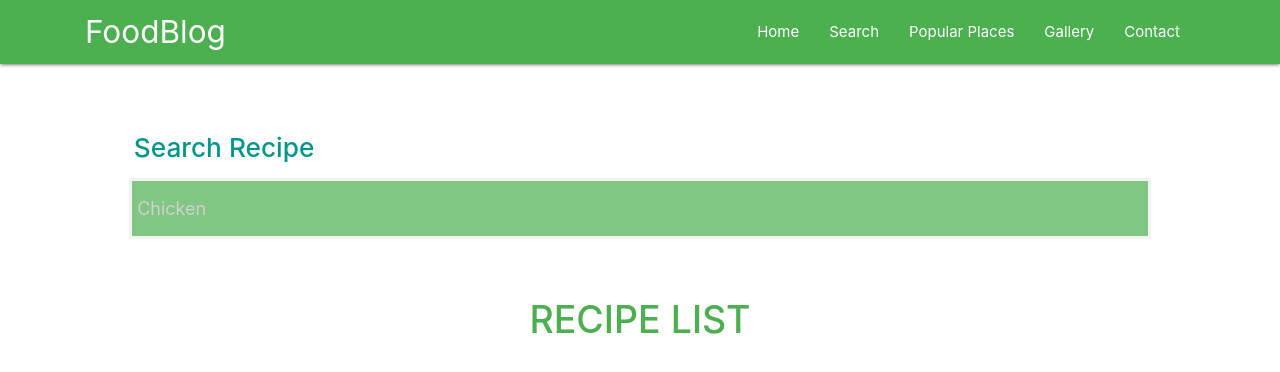
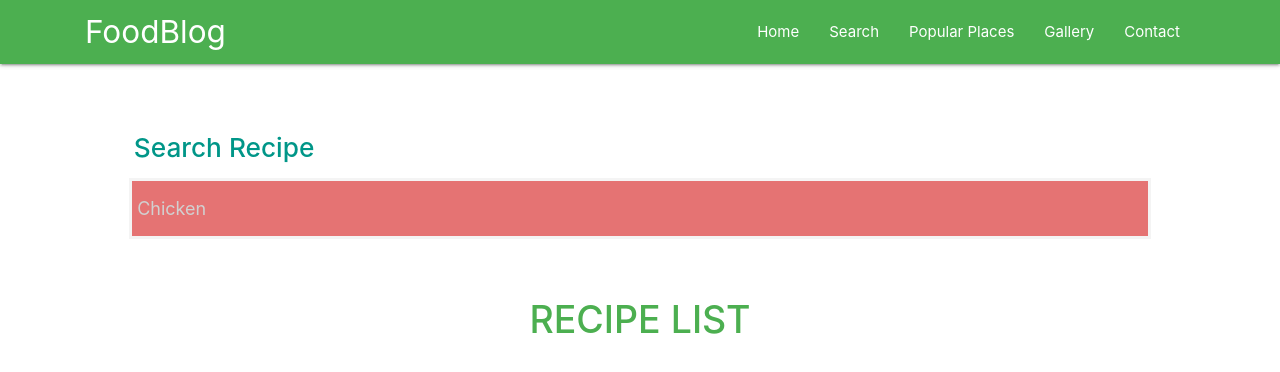
Before and after one commit to shimulH/Recipe-react-hooks, a React (Create React App) app: page / in a window 1280 px wide. Shown: the top 372 px of the page. Built offline with nearby package versions, Linux system fonts and the light colour scheme; no server answers.

Commit message:
search style change2

```diff
--- a/src/components/SearchBar.js
+++ b/src/components/SearchBar.js
@@ -16,7 +16,7 @@ export default function SearchBar({ getSearch, setSearch }) {
                 <input
                   onChange={setSearch}
                   type="text"
-                  className="green lighten-2 autocomplete"
+                  className="red lighten-2 autocomplete"
                   id="autocomplete-input"
                   placeholder="Chicken"
                 />
```
